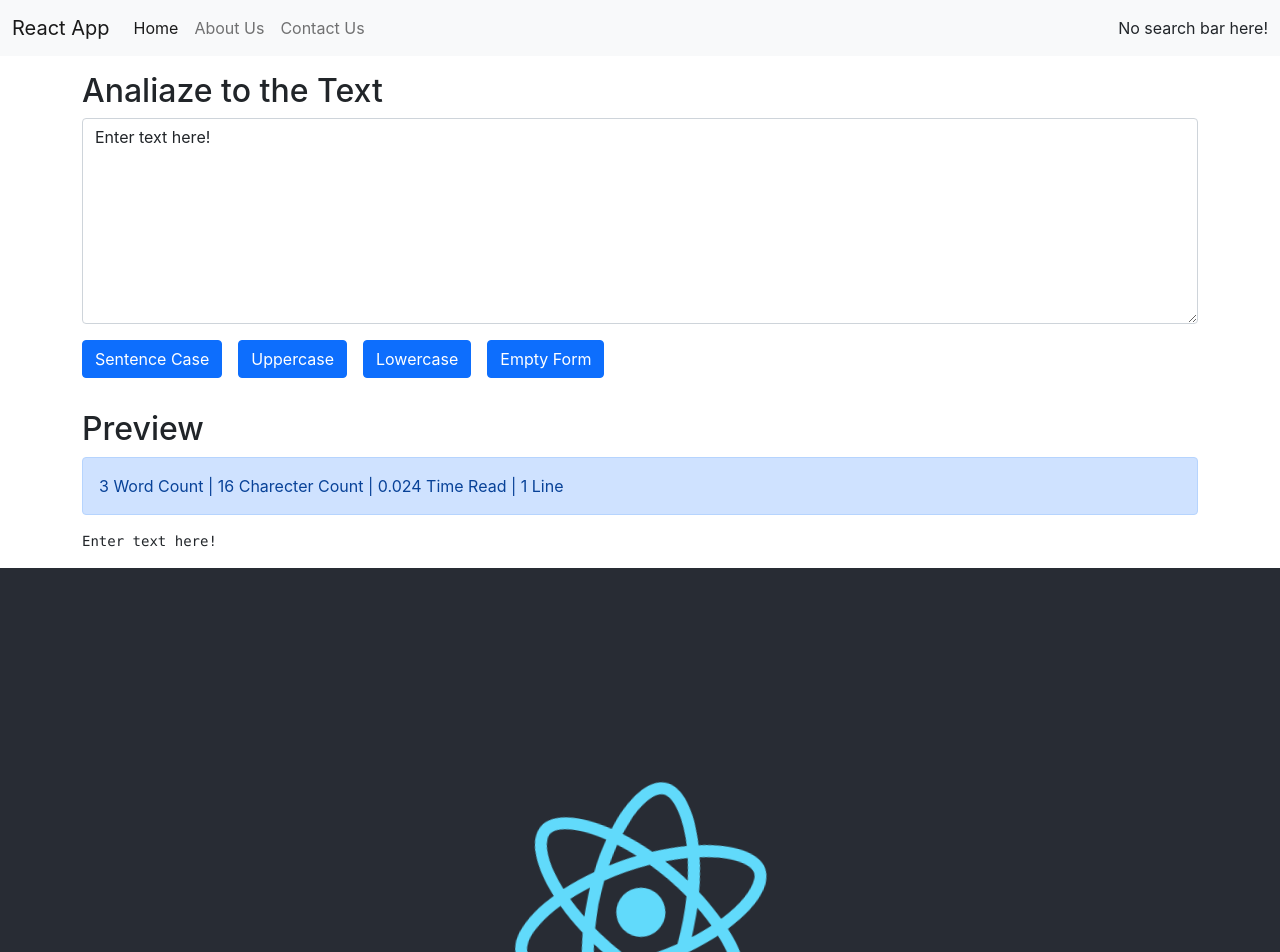
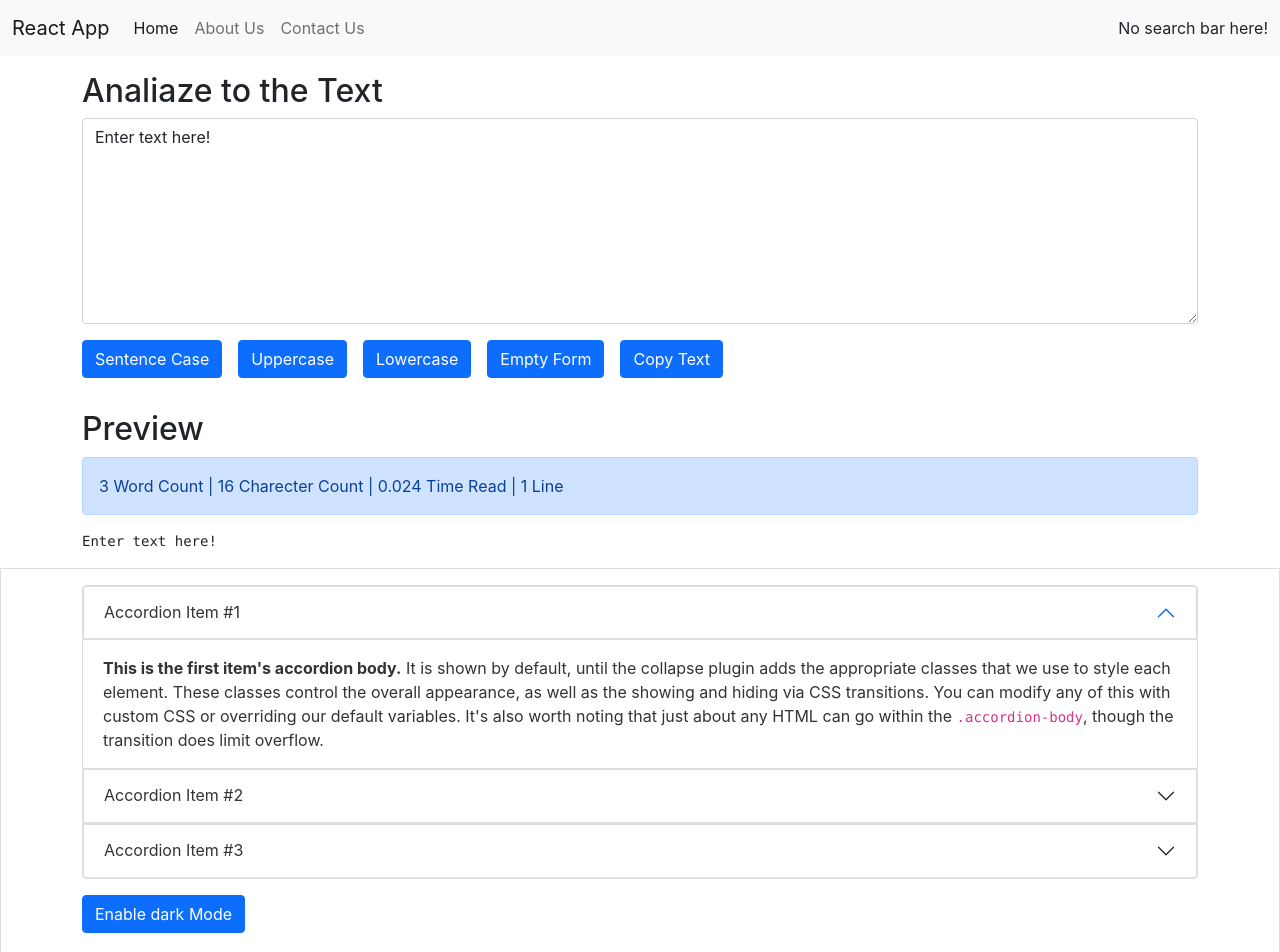
Before and after one commit to kumarashvani/reactapp, a React (Create React App) app: page / in a window 1280 px wide. Shown: the top 952 px of the page. Built offline with nearby package versions, Linux system fonts and the light colour scheme.

Commit message:
Add dark mode using useState

```diff
--- a/package.json
+++ b/package.json
@@ -8,6 +8,7 @@
     "@testing-library/user-event": "^12.8.3",
     "react": "^17.0.2",
     "react-dom": "^17.0.2",
+    "react-router-dom": "^5.3.0",
     "react-scripts": "4.0.3",
     "web-vitals": "^1.1.2"
   },
--- /dev/null
+++ b/src/About/About.js
@@ -0,0 +1,80 @@
+import React, {useState} from 'react';
+
+export const About = () => {
+
+    const [myStyle, setMyStyle] = useState({
+        color:'#333',
+        backgroundColor:'#fff',
+        border:'1px solid #ddd',
+    })
+
+    const [textMode, setTextMode] = useState('Enable dark Mode')
+
+    const toggleStyle = ()=>{
+        if(myStyle.color==='#333'){
+            setMyStyle({
+                color:'#fff',
+                backgroundColor:'#333',
+                border:'1px solid #fff',
+            });
+            setTextMode('Disable dark mode');
+        } else {
+            setMyStyle({
+                color:'#333',
+                backgroundColor:'#fff',
+                border:'1px solid #ddd',
+            });
+            setTextMode('Enable dark mode');
+        }
+    }
+
+    return (
+        <div className="main-section" style={myStyle}>
+            <div className="container py-3">
+                <div className="row">
+                    <div className="col-sm-12">
+                        <div class="accordion" id="accordionExample">
+                            <div class="accordion-item" style={myStyle}>
+                                <h2 class="accordion-header" id="headingOne">
+                                    <button style={myStyle} class="accordion-button" type="button" data-bs-toggle="collapse" data-bs-target="#collapseOne" aria-expanded="true" aria-controls="collapseOne">
+                                        Accordion Item #1
+                                    </button>
+                                </h2>
+                                <div id="collapseOne" class="accordion-collapse collapse show" aria-labelledby="headingOne" data-bs-parent="#accordionExample">
+                                    <div class="accordion-body">
+                                        <strong>This is the first item's accordion body.</strong> It is shown by default, until the collapse plugin adds the appropriate classes that we use to style each element. These classes control the overall appearance, as well as the showing and hiding via CSS transitions. You can modify any of this with custom CSS or overriding our default variables. It's also worth noting that just about any HTML can go within the <code>.accordion-body</code>, though the transition does limit overflow.
+                                    </div>
+                                </div>
+                            </div>
+                            <div class="accordion-item">
+                                <h2 class="accordion-header" id="headingTwo">
+                                    <button style={myStyle} class="accordion-button collapsed" type="button" data-bs-toggle="collapse" data-bs-target="#collapseTwo" aria-expanded="false" aria-controls="collapseTwo">
+                                        Accordion Item #2
+                                    </button>
+                                </h2>
+                                <div style={myStyle} id="collapseTwo" class="accordion-collapse collapse" aria-labelledby="headingTwo" data-bs-parent="#accordionExample">
+                                    <div class="accordion-body">
+                                        <strong>This is the second item's accordion body.</strong> It is hidden by default, until the collapse plugin adds the appropriate classes that we use to style each element. These classes control the overall appearance, as well as the showing and hiding via CSS transitions. You can modify any of this with custom CSS or overriding our default variables. It's also worth noting that just about any HTML can go within the <code>.accordion-body</code>, though the transition does limit overflow.
+                                    </div>
+                                </div>
+                            </div>
+                            <div class="accordion-item">
+                                <h2 class="accordion-header" id="headingThree">
+                                    <button style={myStyle} class="accordion-button collapsed" type="button" data-bs-toggle="collapse" data-bs-target="#collapseThree" aria-expanded="false" aria-controls="collapseThree">
+                                        Accordion Item #3
+                                    </button>
+                                </h2>
+                                <div style={myStyle} id="collapseThree" class="accordion-collapse collapse" aria-labelledby="headingThree" data-bs-parent="#accordionExample">
+                                    <div class="accordion-body">
+                                        <strong>This is the third item's accordion body.</strong> It is hidden by default, until the collapse plugin adds the appropriate classes that we use to style each element. These classes control the overall appearance, as well as the showing and hiding via CSS transitions. You can modify any of this with custom CSS or overriding our default variables. It's also worth noting that just about any HTML can go within the <code>.accordion-body</code>, though the transition does limit overflow.
+                                    </div>
+                                </div>
+                            </div>
+                        </div>
+                        <button onClick={toggleStyle} type="button" class="btn btn-primary my-3">{textMode}</button>
+                    </div>
+                </div>
+            </div>
+        </div>
+    )
+}
--- a/src/App.js
+++ b/src/App.js
@@ -1,26 +1,20 @@
-import logo from './logo.svg';
+// import logo from './logo.svg';
 import './App.css';
 import { Menu } from './Navbar/Menu';
 import { State } from './State/State';
+import { About } from './About/About';
+import { Home } from './Home/Home';
 
 
 function App() {
-  let name = "Ashvani Kumar";
+  // let name = "Ashvani Kumar";
   // let b = 10;
   return (
     <>
     <Menu title="React App" aboutText = 'About Us'/>
+    <Home/>
     <State/>
-    <div className="App">
-      <header className="App-header">
-
-        <img src={logo} className="App-logo" alt="Logo" />
-        <h1>Hello {name}!</h1>
-        <p>
-          Welcome to my react App!
-        </p>
-      </header>
-    </div>
+    <About/>
     </>
   );
 }
--- /dev/null
+++ b/src/Home/Home.js
@@ -0,0 +1,9 @@
+import React from 'react'
+
+export const Home = () => {
+    return (
+        <div className="container my-3">
+            {/* <h1> Hi, Welcome to my website!</h1> */}
+        </div>
+    )
+}
--- a/src/Navbar/Menu.js
+++ b/src/Navbar/Menu.js
@@ -1,6 +1,6 @@
 import React from 'react';
-import './Menu.css'
-import PropTypes from 'prop-types'
+import './Menu.css';
+import PropTypes from 'prop-types';
 
 export const Menu = (props) => {
     return (
--- a/src/State/State.js
+++ b/src/State/State.js
@@ -24,6 +24,11 @@
         let newText = '';
         setText(newText);
     }
+    const handleToCopy = ()=>{
+        let text = document.getElementById('myBox');
+        text.select();
+        navigator.clipboard.writeText(text.value);
+    }
     const handleOnChange = (e)=>{
         // console.log('On Change Clicked!');
         setText(e.target.value);
@@ -33,12 +38,13 @@
             <div className="container my-3">
                 <h2>{props.title}</h2>
                 <div className="mb-3">
-                    <textarea className="form-control" value={addText} onChange={handleOnChange} rows="8"></textarea>
+                    <textarea className="form-control" value={addText} onChange={handleOnChange} id="myBox" rows="8"></textarea>
                     <button className="btn btn-primary my-3" onClick={handleToSentenceCase}>Sentence Case</button>
                     <button className="btn btn-primary my-3 mx-3" onClick={handleToUppercase}>Uppercase</button>
                     <button className="btn btn-primary my-3" onClick={handleTolowercase}>Lowercase</button>
                     {/* <button className="btn btn-primary my-3 mx-3" onClick={handleToCaptaliaze}>Captaliaze Case</button> */}
                     <button className="btn btn-primary my-3 mx-3" onClick={handleToEmpty}>Empty Form</button>
+                    <button className="btn btn-primary my-3" onClick={handleToCopy}>Copy Text</button>
                 </div>
             </div>
             <div className="container">
```
Also changed, not shown: 1 other file (tests, documents, lock files or other folders).
